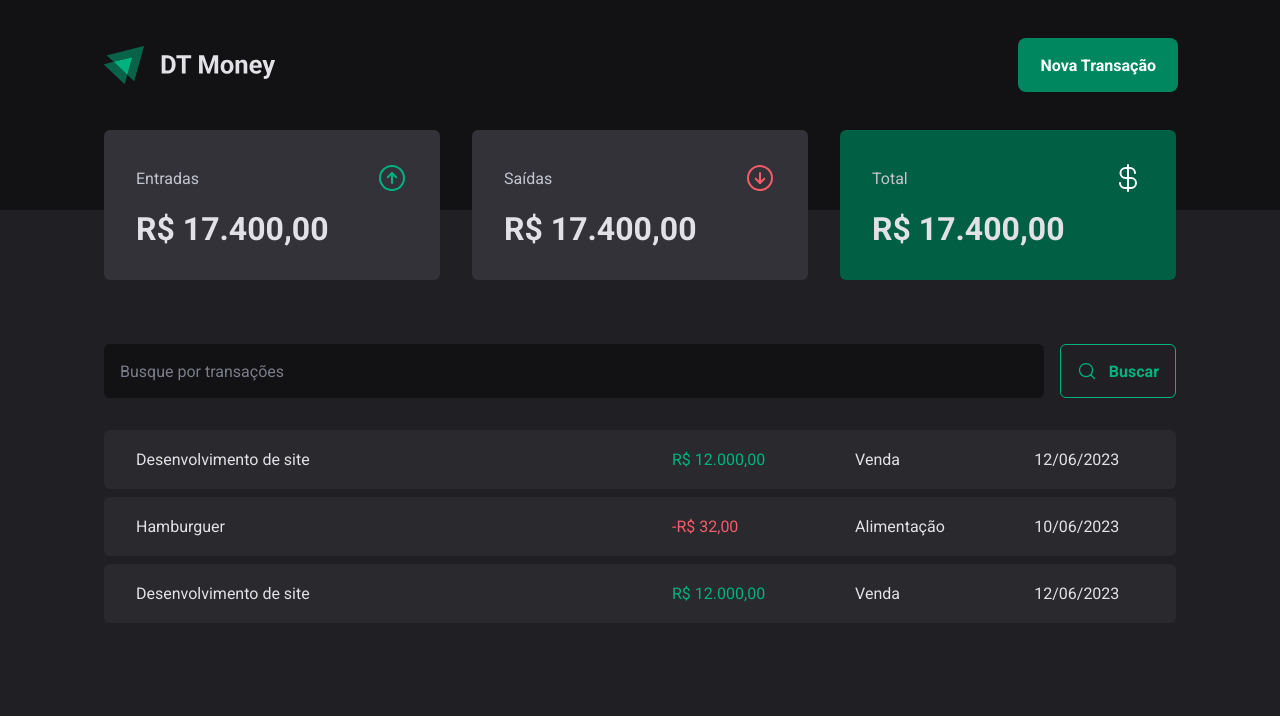
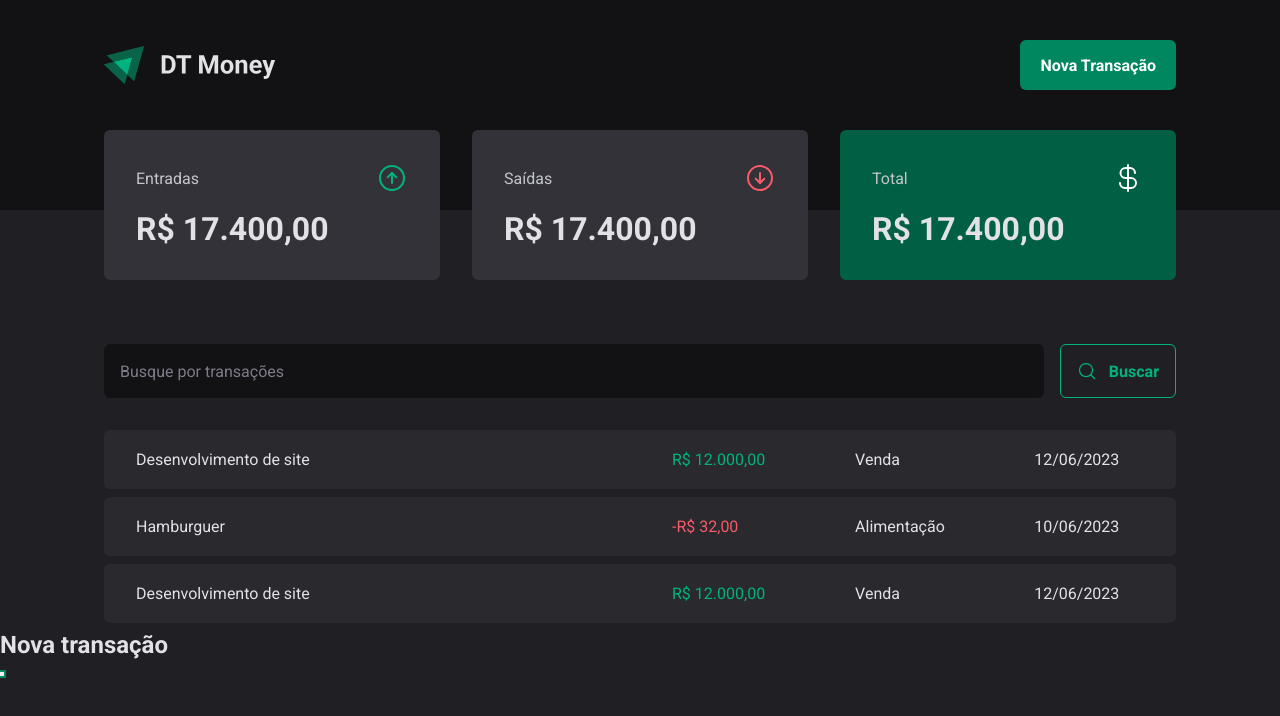
Before and after one commit to MarcioPezzi92/jubi-money, a React (Vite) app: page / in a window 1280 px wide. Both pictures are taken after a click on the button "Nova Transação". Shown: the top 716 px of the page. Built offline with nearby package versions, Linux system fonts and the light colour scheme.

Commit message:
feat: radix modal for new transaction button

```diff
--- a/package.json
+++ b/package.json
@@ -10,6 +10,7 @@
     "preview": "vite preview"
   },
   "dependencies": {
+    "@radix-ui/react-dialog": "^1.0.4",
     "@types/styled-components": "^5.1.26",
     "phosphor-react": "^1.4.1",
     "react": "^18.2.0",
--- a/src/components/Header/index.tsx
+++ b/src/components/Header/index.tsx
@@ -1,13 +1,29 @@
-import { HeaderContainer, HeaderContent, NewTransactionButton } from "./styles";
+import { HeaderContainer, HeaderContent, NewTransactionButton } from './styles'
 import LogoImage from '../../assets/logo.svg'
+import * as Dialog from '@radix-ui/react-dialog'
 
 export function Header() {
-  return(
+  return (
     <div>
       <HeaderContainer>
         <HeaderContent>
           <img src={LogoImage} alt="Desenho: logomarca" />
-          <NewTransactionButton>Nova Transação</NewTransactionButton>
+
+          <Dialog.Root>
+            <Dialog.Trigger asChild>
+              <NewTransactionButton>Nova Transação</NewTransactionButton>
+            </Dialog.Trigger>
+
+            <Dialog.Portal>
+              <Dialog.Overlay />
+
+              <Dialog.Content>
+                <Dialog.Title>Nova transação</Dialog.Title>
+
+                <Dialog.Close />
+              </Dialog.Content>
+            </Dialog.Portal>
+          </Dialog.Root>
         </HeaderContent>
       </HeaderContainer>
     </div>
--- a/src/pages/Transactions/index.tsx
+++ b/src/pages/Transactions/index.tsx
@@ -11,6 +11,7 @@
   return (
     <div>
       <Header />
+
       <Summary />
 
       <TransactionsContainer>
```
Also changed, not shown: src/components/Header/styles.ts (+6 -6 lines), 1 other file (tests, documents, lock files or other folders).
